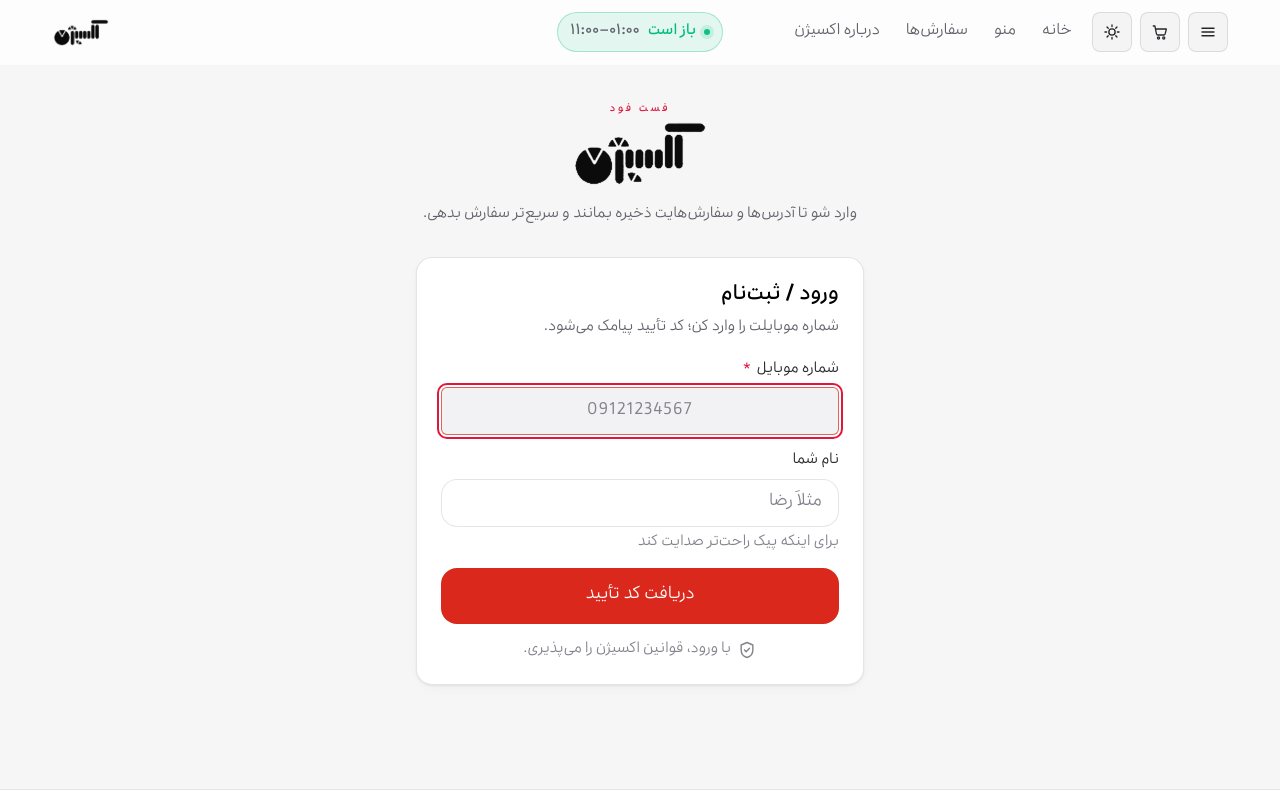
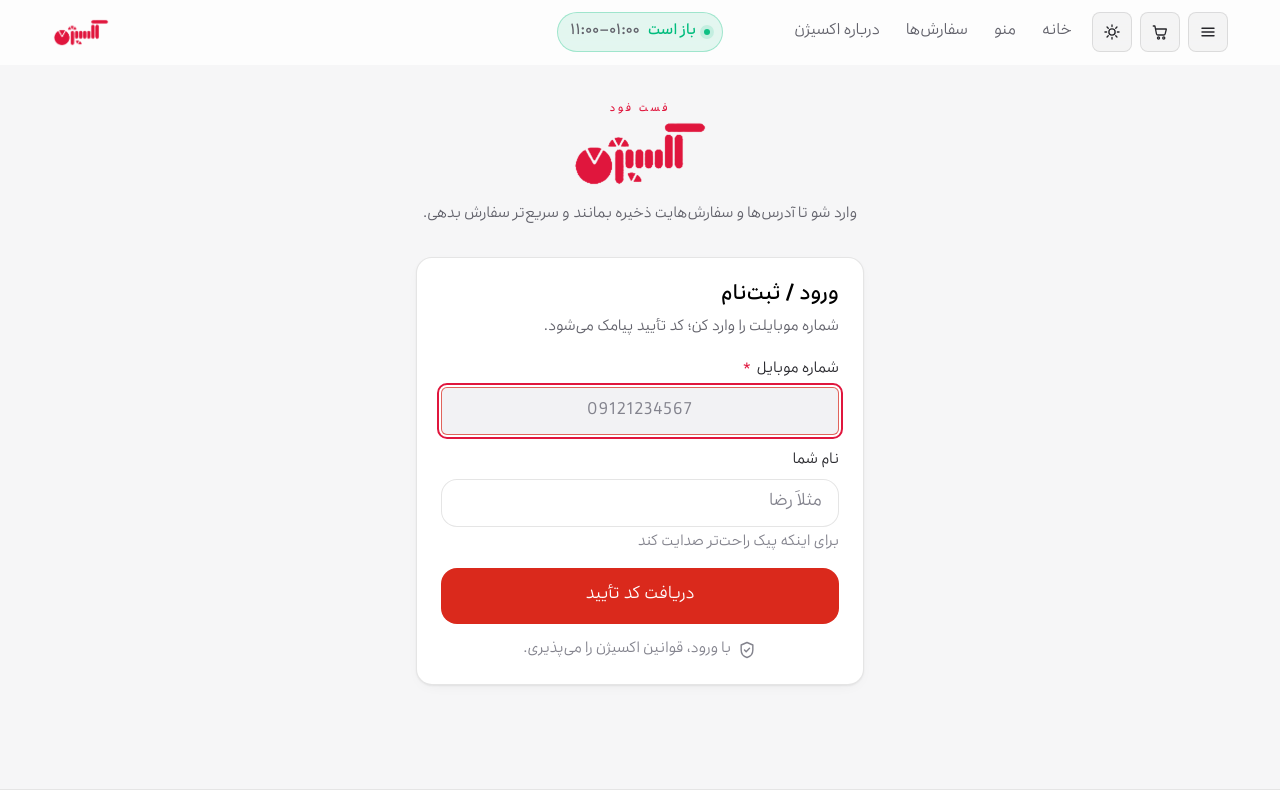
Before and after one commit to MathewWasHere/Oxygen, a Next.js app: page /auth in a window 1280 px wide. Shown: the top 800 px of the page. Built offline with nearby package versions, Linux system fonts and the light colour scheme.

Commit message:
Use crimson Oxygen logo on light surfaces

```diff
--- a/src/components/brand/Logo.tsx
+++ b/src/components/brand/Logo.tsx
@@ -28,13 +28,13 @@
       )}
       <span className="relative block" style={{ width, height }}>
         <Image
-          src="/brand/oxygen-logo-dark.webp"
+          src="/brand/oxygen-logo-crimson.webp"
           alt="اکسیژن"
           width={width}
           height={height}
           priority={priority}
           className="logo-on-light absolute inset-0"
-          style={{ width, height: "auto" }}
+          style={{ width: "100%", height: "100%", objectFit: "contain" }}
         />
         <Image
           src="/brand/oxygen-logo-white.webp"
@@ -44,7 +44,7 @@
           height={height}
           loading="lazy"
           className="logo-on-dark absolute inset-0"
-          style={{ width, height: "auto" }}
+          style={{ width: "100%", height: "100%", objectFit: "contain" }}
         />
       </span>
     </span>
--- a/src/components/shell/OpenStatus.tsx
+++ b/src/components/shell/OpenStatus.tsx
@@ -46,7 +46,7 @@
           open ? "animate-pulse-dot bg-emerald-500 text-emerald-500/45" : "bg-mist-500",
         )}
       />
-      <span>{open ? "باز است" : "بسته است"}</span>
+      <span suppressHydrationWarning>{open ? "باز است" : "بسته است"}</span>
       {/* Hours only appear where the header has room to breathe. */}
       <span className="num hidden text-mist-400 lg:inline" dir="ltr">
         {toFa("۱۱:۰۰–۰۱:۰۰")}
```
